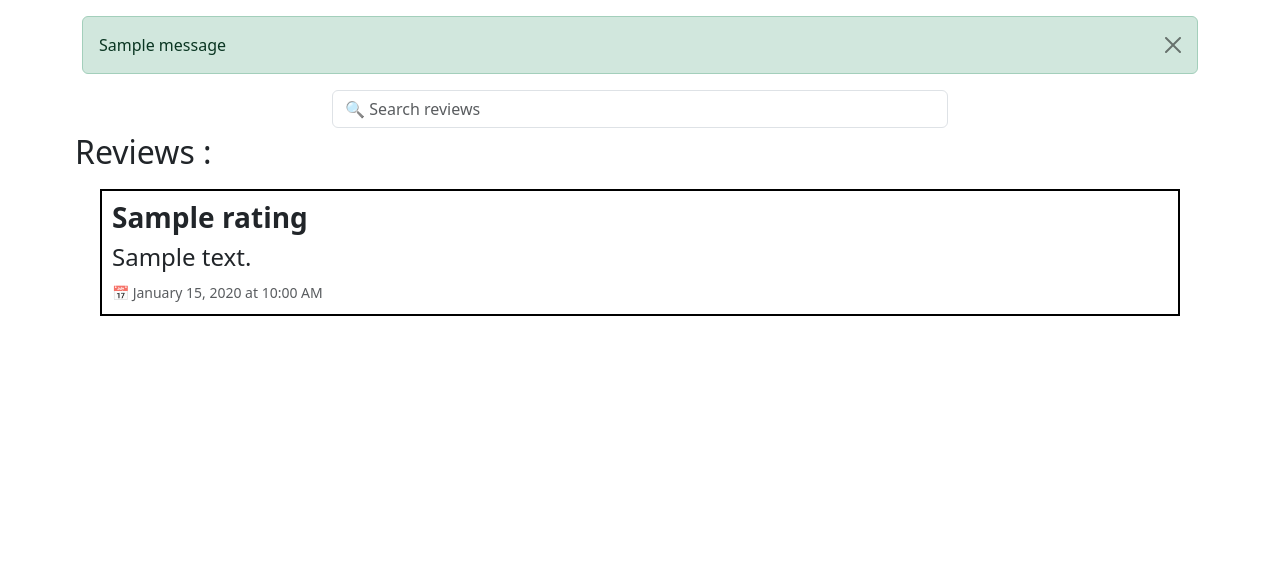
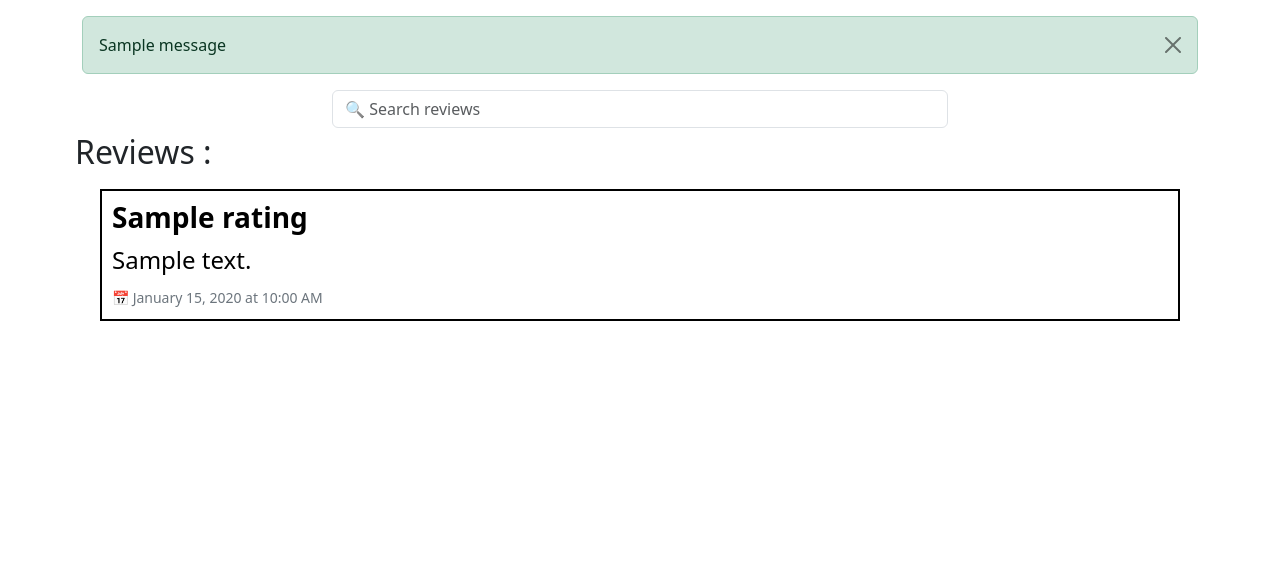
Before and after one commit to Ozzymara/dileviroo, a Django app: page /reviews in a window 1280 px wide. Shown: the part 66-627 px from the top of the page. Run offline with Django 4.2, Linux system fonts and the light colour scheme; tables that the repository leaves empty hold one stand-in row (values such as "Sample post"); one stand-in notice (Sample message) is shown; parts of the project's set-up code (start-up, migrations or seed data) failed here and were passed over; some libraries are stand-ins or nearby versions.

Commit message:
Text issues in reviews resolved

```diff
--- a/cafe/templates/base.html
+++ b/cafe/templates/base.html
@@ -73,6 +73,30 @@
 
         body.dark-mode .btn-outline-warning:hover a {
             color: #181a1b !important;
+        }
+
+        /* Review text colors - Light mode (default) */
+        .review,
+        .review h3,
+        .review h3 b,
+        .review h4 {
+            color: black !important;
+        }
+
+        .review small {
+            color: #6c757d !important;
+        }
+
+        /* Review text colors - Dark mode */
+        body.dark-mode .review,
+        body.dark-mode .review h3,
+        body.dark-mode .review h3 b,
+        body.dark-mode .review h4 {
+            color: white !important;
+        }
+
+        body.dark-mode .review small {
+            color: rgba(255, 255, 255, 0.7) !important;
         }
 
         html,
@@ -212,7 +236,6 @@
 
                 </div>
             </div>
-        </div>
     </nav>
 
     {% block body %}<p style="color: red;">Hello from base.html</p>
--- a/cafe/templates/reviews.html
+++ b/cafe/templates/reviews.html
@@ -4,6 +4,25 @@
 {% endblock title %}
 
 {% block body %}
+
+<!-- Add CSS for text wrapping only -->
+<style>
+    .review {
+        word-wrap: break-word;
+        word-break: break-word;
+        overflow-wrap: break-word;
+        max-width: 100%;
+    }
+    .review h4 {
+        word-wrap: break-word;
+        word-break: break-word;
+        overflow-wrap: break-word;
+        white-space: normal;
+        line-height: 1.4;
+        max-width: 100%;
+        overflow: hidden;
+    }
+</style>
 
 <!-- Display messages at the very top - CRITICAL for success messages -->
 {% if messages %}
@@ -60,7 +79,7 @@
 </div>
 
 {% for r in reviews %}
-<div class="review" style="border: 2px solid black; margin: 5px 100px 50px; padding: 10px;">
+<div class="review" style="border: 2px solid black; margin: 5px 100px 50px; padding: 10px; word-wrap: break-word;">
     <h3><b>{% if r.name and r.name.strip %}{{ r.name.strip }}{% else %}Anonymous{% endif %}</b></h3>
     <h4>{{ r.comment }}</h4>
     <small class="text-muted">📅 {{ r.r_date|date:"F j, Y" }} at {{ r.r_date|time:"g:i A" }}</small>
@@ -94,6 +113,7 @@
 <script>
 /* global $ */
     $(function() {
+        // Search functionality only
         $('#searchInput').on('input', function() {
             var value = $(this).val().toLowerCase().trim();
             var matchCount = 0;
--- a/cafe/urls.py
+++ b/cafe/urls.py
@@ -63,8 +63,8 @@ urlpatterns = [
     # Review CRUD operations
     path('reviews/', views.list_reviews, name='list_reviews'),
     path('reviews/create/', views.create_review, name='create_review'),
-    path('reviews/edit/<int:review_id>/', views.edit_review, name='edit_review'),
-    path('reviews/delete/<int:review_id>/', views.delete_review, name='delete_review'),
+    path('reviews/edit/<int:review_id>/', views.edit_review, name='edit_review'),  # noqa: E501
+    path('reviews/delete/<int:review_id>/', views.delete_review, name='delete_review'),  # noqa: E501
 
     # User account URLs
     # User profile (auth required)
--- a/cafe/views.py
+++ b/cafe/views.py
@@ -113,7 +113,7 @@ def reviews(request):
     """
     Handle customer reviews display and submission with CRUD functionality.
 
-    GET: Displays all customer reviews ordered by date (newest first) with edit/delete buttons
+    GET: Displays all customer reviews ordered by date (newest first) with edit/delete buttons  # noqa: E501
     POST: Processes new review submission from authenticated users
 
     Args:
@@ -709,7 +709,7 @@ def edit_profile(request):
         request (HttpRequest): The HTTP request object
 
     Returns:
-        HttpResponse: Rendered edit_profile.html template or redirect to profile
+        HttpResponse: Rendered edit_profile.html template or redirect to profile  # noqa: E501
 
     Authorization:
         Requires authenticated user
@@ -759,7 +759,7 @@ def edit_profile(request):
         if new_password or confirm_password:
             if not current_password:
                 messages.error(
-                    request, 'Current password is required to change password!')
+                    request, 'Current password is required to change password!')  # noqa: E501
                 return render(request, 'edit_profile.html')
 
             if not request.user.check_password(current_password):
@@ -772,7 +772,7 @@ def edit_profile(request):
 
             if len(new_password) < 8:
                 messages.error(
-                    request, 'New password must be at least 8 characters long!')
+                    request, 'New password must be at least 8 characters long!')  # noqa: E501
                 return render(request, 'edit_profile.html')
 
         # Update user information
@@ -827,7 +827,7 @@ def create_review(request):
 
     return HttpResponse(f"""
     <form method="post">
-        <input type="hidden" name="csrfmiddlewaretoken" value="{request.META.get('CSRF_COOKIE')}">
+        <input type="hidden" name="csrfmiddlewaretoken" value="{request.META.get('CSRF_COOKIE')}">  # noqa: E501
         {form.as_p()}
         <button type="submit">Submit Review</button>
     </form>
@@ -836,7 +836,7 @@ def create_review(request):
 
 @login_required
 def edit_review(request, review_id):
-    """Edit an existing review using ReviewForm - only allow editing own reviews."""
+    """Edit an existing review using ReviewForm - only allow editing own reviews."""  # noqa: E501
     review = get_object_or_404(Rating, id=review_id)
 
     # Check if the review belongs to the current user
@@ -861,7 +861,7 @@ def edit_review(request, review_id):
             else:
                 # Save the changes and update the timestamp
                 updated_review = form.save(commit=False)
-                updated_review.r_date = datetime.now()  # Update timestamp to current time
+                updated_review.r_date = datetime.now()  # Update timestamp to current time  # noqa: E501
                 updated_review.save()
                 messages.success(request, 'Review successfully updated!')
                 return redirect('reviews')
@@ -917,7 +917,7 @@ def list_reviews(request):
     messages_html = ""
     if hasattr(request, '_messages'):
         for message in messages.get_messages(request):
-            messages_html += f'<div class="alert alert-{message.tags}">{message}</div>'
+            messages_html += f'<div class="alert alert-{message.tags}">{message}</div>'  # noqa: E501
 
     reviews_html = ""
     for review in reviews:
@@ -926,13 +926,14 @@ def list_reviews(request):
         if request.user.is_authenticated:
             buttons_html = f"""
             <div style="margin-top: 10px;">
-                <a href="/reviews/edit/{review.id}/" style="background-color: #007bff; color: white; padding: 5px 10px; text-decoration: none; border-radius: 3px; margin-right: 5px;">Edit</a>
+                <a href="/reviews/edit/{review.id}/" style="background-color: #007bff; color: white; padding: 5px  # noqa: E501
+                10px; text-decoration: none; border-radius: 3px; margin-right: 5px;">Edit</a>
                 <a href="/reviews/delete/{review.id}/" style="background-color: #dc3545; color: white; padding: 5px 10px; text-decoration: none; border-radius: 3px;">Delete</a>
             </div>
             """
 
         reviews_html += f"""
-        <div style="border: 1px solid #ddd; padding: 15px; margin: 10px 0; border-radius: 5px; background-color: #f9f9f9;">
+        <div style="border: 1px solid #ddd; padding: 15px; margin: 10px 0; border-radius: 5px; background-color: #f9f9f9;">  # noqa: E501
             <h4 style="color: #333; margin: 0 0 10px 0;">{review.name}</h4>
             <p style="margin: 0 0 10px 0; line-height: 1.5;">{review.comment}</p>
             <small style="color: #666;">📅 {review.r_date.strftime('%B %d, %Y at %I:%M %p')}</small>
@@ -940,4 +941,4 @@ def list_reviews(request):
         </div>
         """
 
-    auth_status = f"<p>Authentication Status: {'Logged in' if request.user.is_authenticated else 'Not logged in'}</p>"
+    auth_status = f"<p>Authentication Status: {'Logged in' if request.user.is_authenticated else 'Not logged in'}</p>"  # noqa: E501
```
Also changed, not shown: cafe/forms.py (+2 -8 lines), cafe/templates/edit_review.html (+15 -17 lines), cafe/models.py (line endings or trailing spaces). Lines whose indentation alone changed are shown as unchanged.
